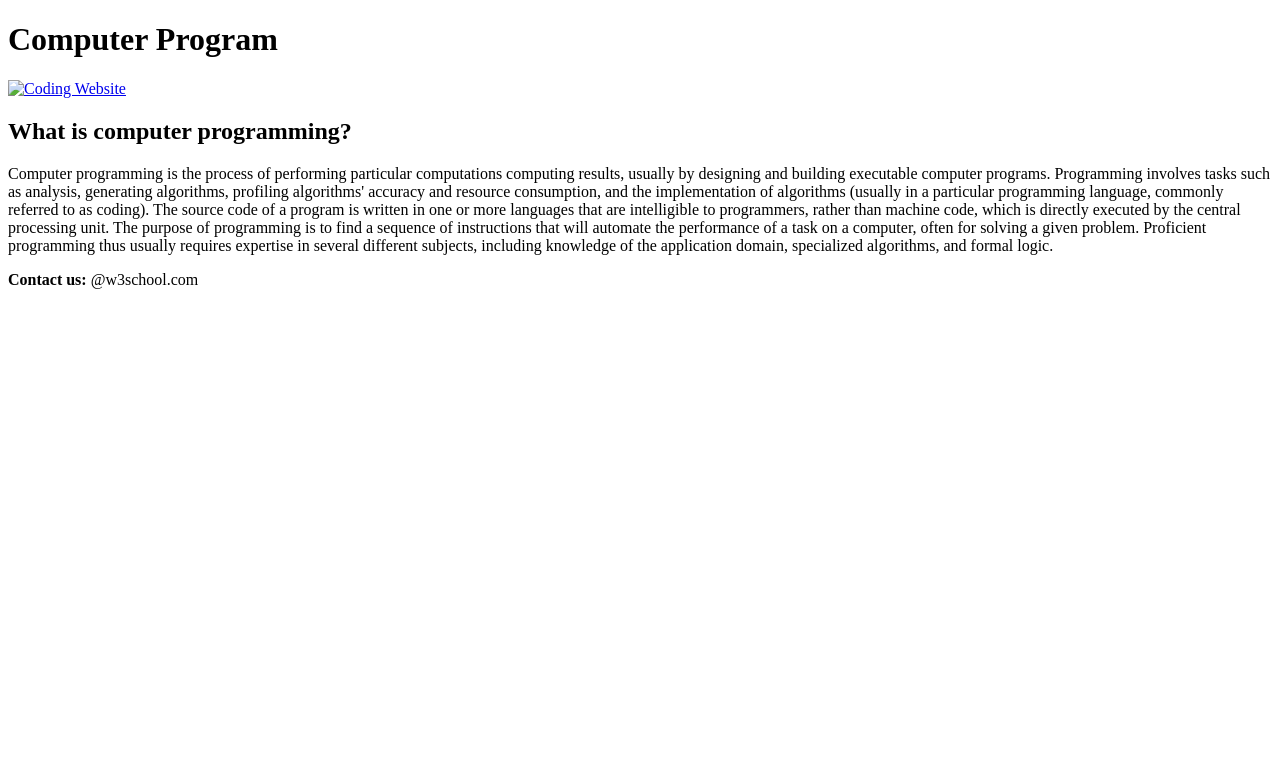
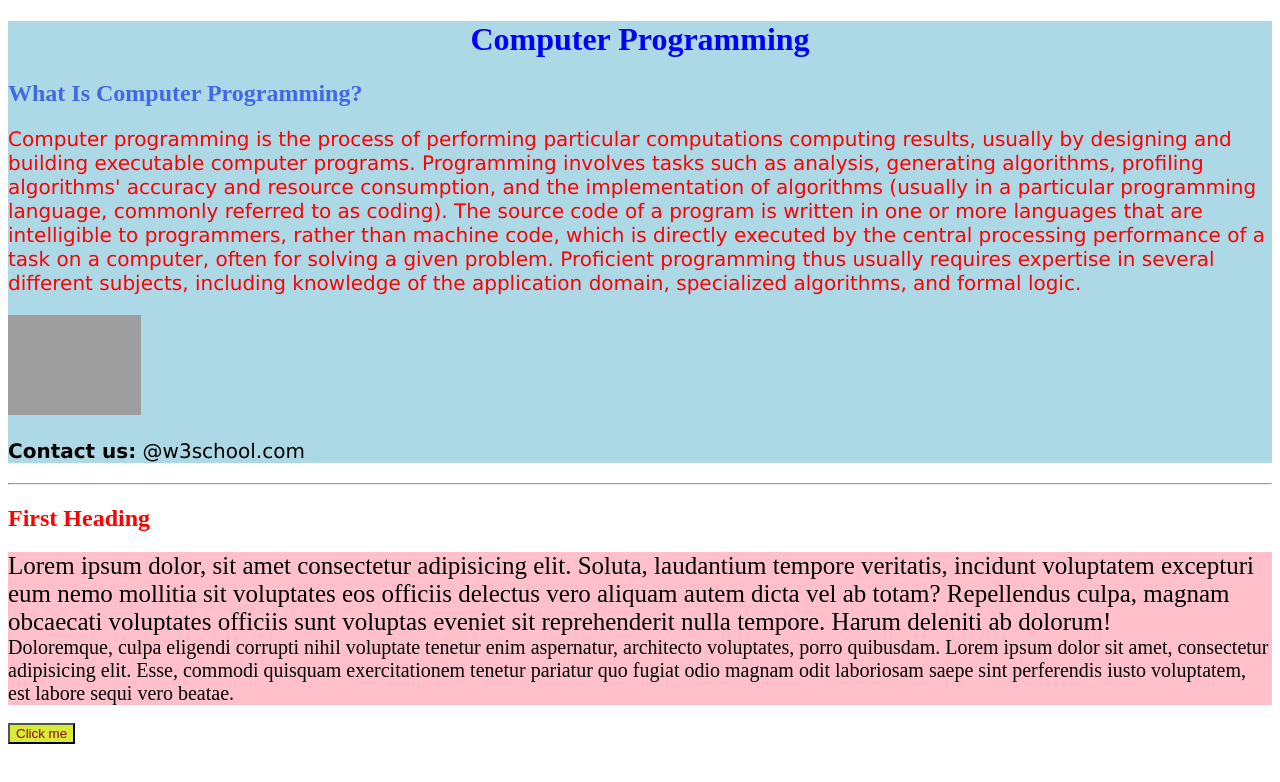
Before and after one commit to farazahmed879/html-basic-class, a plain HTML site: page Alishba/index2.html in a window 1280 px wide. Drawn offline with Linux system fonts and the light colour scheme; grey boxes are pictures that could not be loaded.

Commit message:
Added CSS in HTML file.

```diff
--- a/Alishba/index2.html
+++ b/Alishba/index2.html
@@ -5,35 +5,88 @@
     <meta charset="UTF-8">
     <meta name="viewport" content="width=device-width, initial-scale=1.0">
     <title>HTML Page Layout</title>
+    <!-- Internal CSS -->
+    <style>
+        #page {
+            background-color: lightblue;
+        }
+
+        h1 {
+            color: blue;
+            text-align: center;
+        }
+
+        p {
+            font-family: verdana;
+            font-size: 20px;
+        }
+
+        h2 {
+            text-transform: capitalize;
+            color: red;
+        }
+
+        #Outer {
+            font-size: 25px;
+            background-color: pink;
+        }
+
+        #Inner {
+            font-size: 20px;
+        }
+
+        button {
+            background-color: #d9eb34;
+            color: rgb(136, 6, 34);
+        }
+    </style>
 </head>
 
 <body>
+    <div id="page">
         <header>
-        <h1>Computer Program</h1>
+            <h1>Computer Programming</h1>
         </header>
 
         <main>
             <section>
-            <a href="https://www.w3schools.com/" target="_main">
-                <img src="./Image 2.jpg" alt="Coding Website" height="100">
-            </a>
+                <!-- The <span> element is an inline container used to mark up a part of a text, or a part of a document. -->
+                <span>
+                    <!-- Inline CSS -->
+                    <h2 style="color:royalblue;">What is computer programming?</h2>
+                </span>
+                <!-- The <div> element is often used as a container for other HTML elements. -->
+                <div>
+                    <p style="color:red;">Computer programming is the process of performing particular computations
+                        computing results, usually by designing and building executable computer programs. Programming involves tasks such as analysis, generating algorithms, profiling algorithms' accuracy and resource consumption, and the implementation of algorithms (usually in a particular programming language, commonly referred to as coding). The source code of a program is written in one or more languages that are intelligible to programmers, rather than machine code, which is directly executed by the central processing performance of a task on a computer, often for solving a given problem. Proficient programming thus usually requires expertise in several different subjects, including knowledge of the application domain, specialized algorithms, and formal logic.</p>
+                </div>
             </section>
 
             <section>
-            <!-- The <span> element is an inline container used to mark up a part of a text, or a part of a document. -->
-            <span>
-                <h2>What is computer programming?</h2>
-            </span>
-            <!-- The <div> element is often used as a container for other HTML elements. -->
-            <div>
-                <p>Computer programming is the process of performing particular computations computing results, usually by designing and building executable computer programs. Programming involves tasks such as analysis, generating algorithms, profiling algorithms' accuracy and resource consumption, and the implementation of algorithms (usually in a particular programming language, commonly referred to as coding). The source code of a program is written in one or more languages that are intelligible to programmers, rather than machine code, which is directly executed by the central processing unit. The purpose of programming is to find a sequence of instructions that will automate the performance of a task on a computer, often for solving a given problem. Proficient programming thus usually requires expertise in several different subjects, including knowledge of the application domain, specialized algorithms, and formal logic.</p>
-            </div>
+                <a href="https://www.w3schools.com/" target="_main">
+                    <img src="https://upload.wikimedia.org/wikipedia/commons/thumb/a/a0/W3Schools_logo.svg/2175px-W3Schools_logo.svg.png"
+                        alt="Coding Website" height="100">
+                </a>
             </section>
         </main>
 
         <footer>
             <p><b>Contact us:</b> @w3school.com</p>
         </footer>
+    </div>
+    <hr>
+
+    <h2>first heading</h2>
+
+    <div id="Outer">
+        Lorem ipsum dolor, sit amet consectetur adipisicing elit. Soluta, laudantium tempore veritatis, incidunt voluptatem excepturi eum nemo mollitia sit voluptates eos officiis delectus vero aliquam autem dicta vel ab
+        totam? Repellendus culpa, magnam obcaecati voluptates officiis sunt voluptas eveniet sit reprehenderit nulla tempore. Harum deleniti ab dolorum!
+        <div id="Inner">
+            Doloremque, culpa eligendi corrupti nihil voluptate tenetur enim aspernatur, architecto voluptates, porro quibusdam. Lorem ipsum dolor sit amet, consectetur adipisicing elit. Esse, commodi quisquam exercitationem tenetur pariatur quo fugiat odio magnam odit laboriosam saepe sint perferendis iusto voluptatem, est labore sequi vero beatae.
+        </div>
+    </div>
+    <br>
+    <button>Click me</button>
 
 </body>
 
```
Lines whose indentation alone changed are shown as unchanged.
